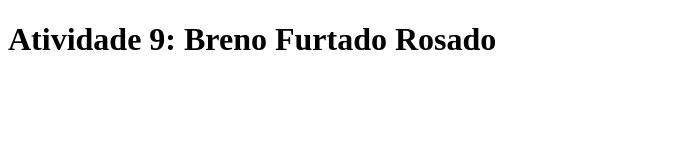
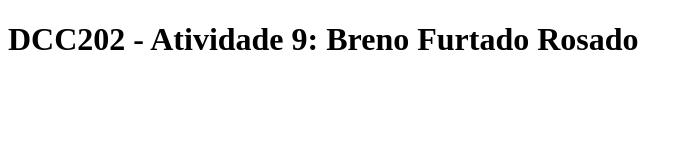
Before and after one commit to ufjf-dcc202/ufjf-dcc202-2023-3-a-atv9-C9BrenoFR, a website: page index.html in a window 1280 px wide. Shown: the whole page, without its empty margins (0-693 px from the left). Drawn offline with Linux system fonts and the light colour scheme.

Commit message:
Adiciona um titulo para o arquivo, e para a main

```diff
--- a/index.html
+++ b/index.html
@@ -3,11 +3,11 @@
 <head>
     <meta charset="UTF-8">
     <meta name="viewport" content="width=device-width, initial-scale=1.0">
-    <title>Atividade 9: Breno Furtado Rosado</title>
+    <title>DCC202 - Atividade 9: Breno Furtado Rosado</title>
 </head>
 <body>
     <main>
-        <h1>Atividade 9: Breno Furtado Rosado</h1>
+        <h1>DCC202 - Atividade 9: Breno Furtado Rosado</h1>
         <p></p>
     </main>
     <script>
```
